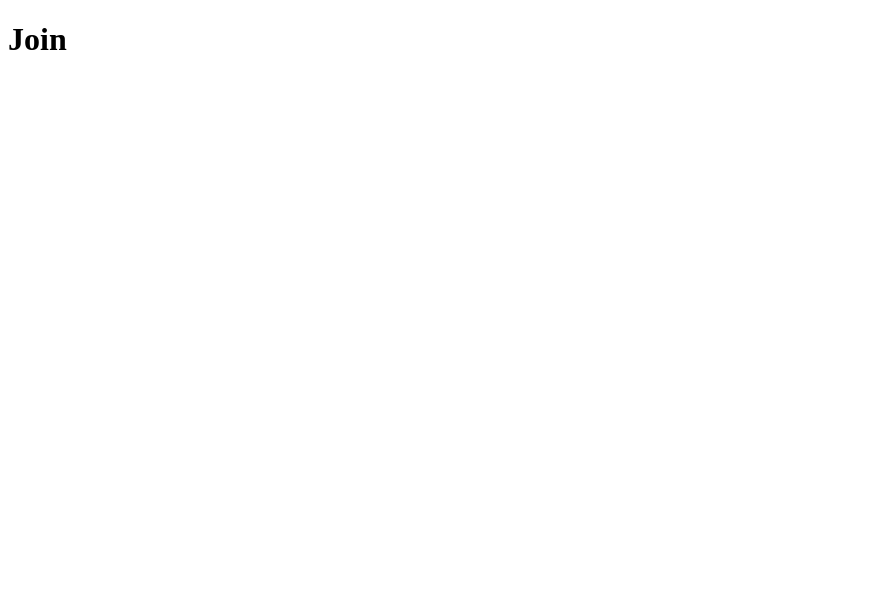
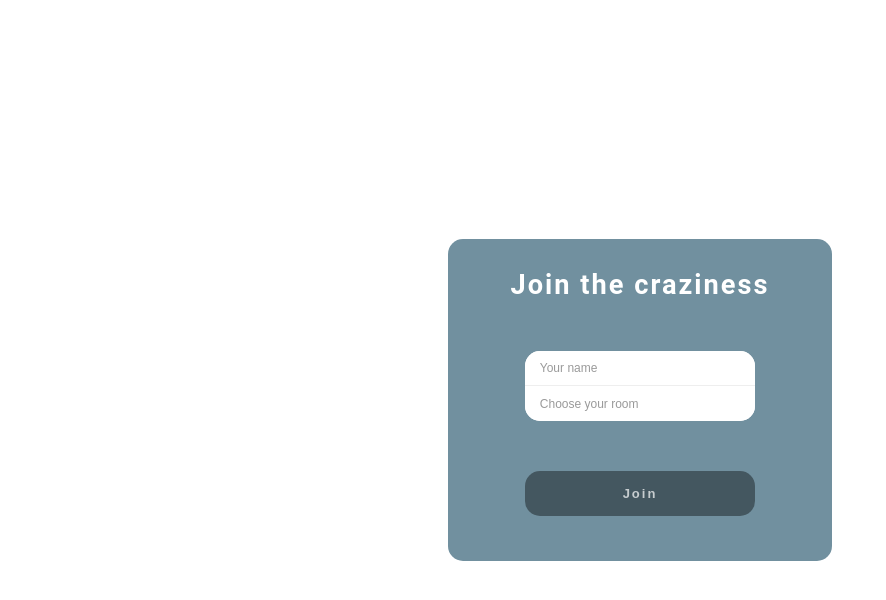
Before and after one commit to Georgin01/Web-chat-app-example-using-socket.io, a React (Create React App) app in the folder client/: page / in a window 1280 px wide. Shown: the top 600 px of the page, without its empty margins (0-886 px from the left). Built offline with nearby package versions, Linux system fonts and the light colour scheme.

Commit message:
Create Join form

```diff
--- a/client/src/App.js
+++ b/client/src/App.js
@@ -2,8 +2,8 @@ import React from 'react';
 
 import { BrowserRouter as Router, Route} from 'react-router-dom';
 
-import Join from './components/Join';
-import Chat from './components/Chat';
+import Join from './components/Join/Join';
+import Chat from './components/Chat/Chat';
 
 const App = () => {
 
--- a/client/src/components/Join.js
+++ /dev/null
@@ -1,11 +0,0 @@
-import React from 'react';
-
-const Join = () =>{
-
-    return(
-        <h1>Join</h1>
-    );
-
-};
-
-export default Join;
--- /dev/null
+++ b/client/src/components/Join/Join.css
@@ -0,0 +1,88 @@
+*{
+    margin: 0;
+    padding: 0;
+    box-sizing: border-box;
+}
+
+body{
+    font-family: 'Roboto', sans-serif;
+}
+
+a{
+    text-decoration: none;
+}
+
+#root{
+    height: 100vh;
+}
+
+.joinContainer{
+    background: #71909f;
+    position: absolute;
+    top: 50%;
+    left: 50%;
+    transform: translateX(-50%) translateY(-50%);
+    width: 30%;
+    border-radius: 15px;
+    padding: 30px 0 30px 0;
+}
+
+.joinContainer .header{
+    color: white;
+    letter-spacing: 2px;
+    text-align: center;
+    font-size: 1.7em;
+}
+
+.inputs{
+    border-radius: 15px;
+    background-color: white;
+    overflow: hidden;
+    width: 60%;
+    margin: 50px auto;
+}
+
+.joinInput{
+    border: 0;
+    outline: none;
+    box-shadow: none;
+    display: block;
+    height: 35px;
+    width: 100%;
+    line-height: 30px;
+    padding: 10px 15px;
+    border-bottom: 1px solid #eeeeee;
+    font-size: 12px;
+}
+
+.joinInput:last-child{
+    border-bottom: none;
+}
+
+.joinInput::-webkit-input-placeholder {
+    color: rgba(0, 0, 0, 0.4);
+}
+
+.joinButton{
+    background-color: rgba(0, 0, 0, 0.4);
+    color: rgba(255, 255, 255, 0.7);
+    letter-spacing: 2px;
+    border: 0;
+    outline: none;
+    border-radius: 15px;
+    display: block;
+    margin: 15px auto;
+    padding: 15px 45px;
+    width: 60%;
+    font-size: 13px;
+    font-weight: bold;
+    cursor: pointer;
+    opacity: 1;
+    visibility: visible;
+    -webkit-transition: all .3s ease;
+}
+
+.joinButton:hover {
+    transition: all .3s ease;
+    background-color: rgba(0, 0, 0, 0.8);
+}
--- /dev/null
+++ b/client/src/components/Join/Join.js
@@ -0,0 +1,27 @@
+import React, { useState } from 'react';
+import { Link } from "react-router-dom";
+
+import './Join.css';
+
+const Join = () =>{
+    const [name, setName] = useState('');
+    const [room, setRoom] = useState('');
+
+    return(
+        <div className="joinContainer">
+            <h1 className="header">Join the craziness</h1>
+            <div className="inputs">
+                <input type="text" className="joinInput" placeholder="Your name" onChange={event => setName(event.target.value)}/>
+                <input type="text" className="joinInput" placeholder="Choose your room" onChange={event => setRoom(event.target.value)}/>
+            </div>
+            <Link to={`/chat?name=${name}&room=${room}`} onClick={event => (!name || !room) ? event.preventDefault() : null}>
+                <button className="joinButton" type="submit">
+                    Join
+                </button>
+            </Link>
+        </div>
+    );
+
+};
+
+export default Join;
```
Also changed, not shown: client/src/components/Chat/Chat.css (added), client/src/components/Chat/Chat.js (renamed from client/src/components/Chat.js), 2 other files (tests, documents, lock files or other folders).
